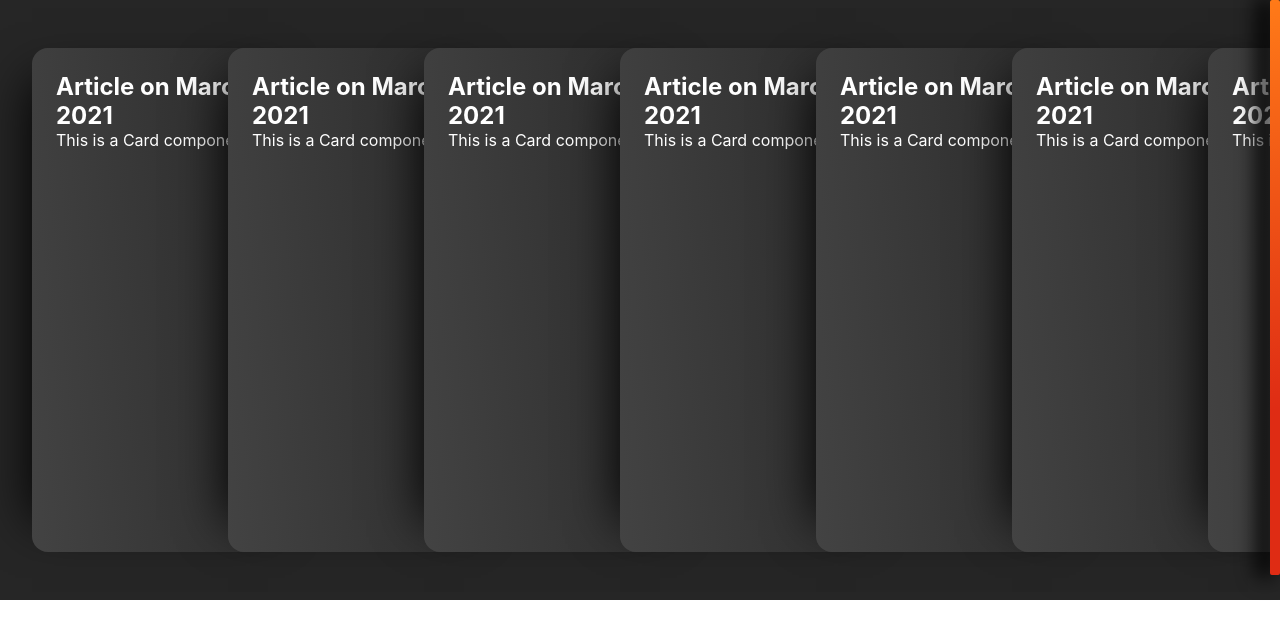
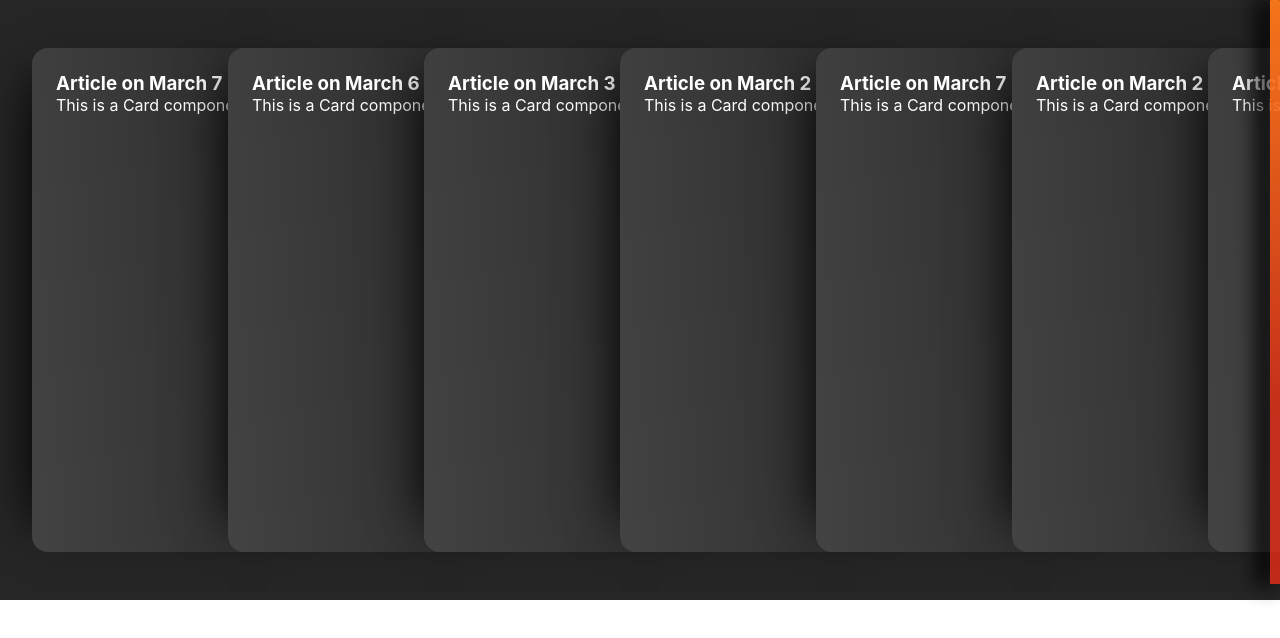
Before and after one commit to turkaytunc/react-csstricks-cards, a React (Create React App) app: page / in a window 1280 px wide. Shown: the top 638 px of the page. Built offline with nearby package versions, Linux system fonts and the light colour scheme.

Commit message:
fix: title font-size

```diff
--- a/src/App.tsx
+++ b/src/App.tsx
@@ -7,7 +7,7 @@ function App() {
     <div className="app-container">
       <div className="app">
         {arr.map((_, i) => (
-          <Card key={i} pubDate={arr[Math.floor(Math.random() * 15)]} />
+          <Card key={i} pubDate={arr[Math.floor(Math.random() * 10)]} />
         ))}
       </div>
     </div>
--- a/src/app.scss
+++ b/src/app.scss
@@ -32,9 +32,9 @@ $container-height: 600px;
 .app-container::after {
   content: '';
   width: 10px;
-  height: calc(#{$container-height} - 25px);
-  background: linear-gradient(170deg, #ff7a18, #df2c14 71.07%);
-  border-radius: 2px;
+  height: calc(#{$container-height} - 16px);
+  background: linear-gradient(170deg, hsla(25, 100%, 55%, 0.95), #df2c14d5 71.07%);
+  border-radius: 1px;
   position: absolute;
   top: 0;
   right: 0;
--- a/src/components/card/Card.tsx
+++ b/src/components/card/Card.tsx
@@ -4,7 +4,7 @@ import './card.scss';
 const Card = ({ pubDate }: { pubDate: number }) => {
   return (
     <article className="card-container">
-      <h1>Article on March {pubDate} 2021</h1>
+      <h3>Article on March {pubDate} 2021</h3>
       <p>This is a Card component</p>
     </article>
   );
```
